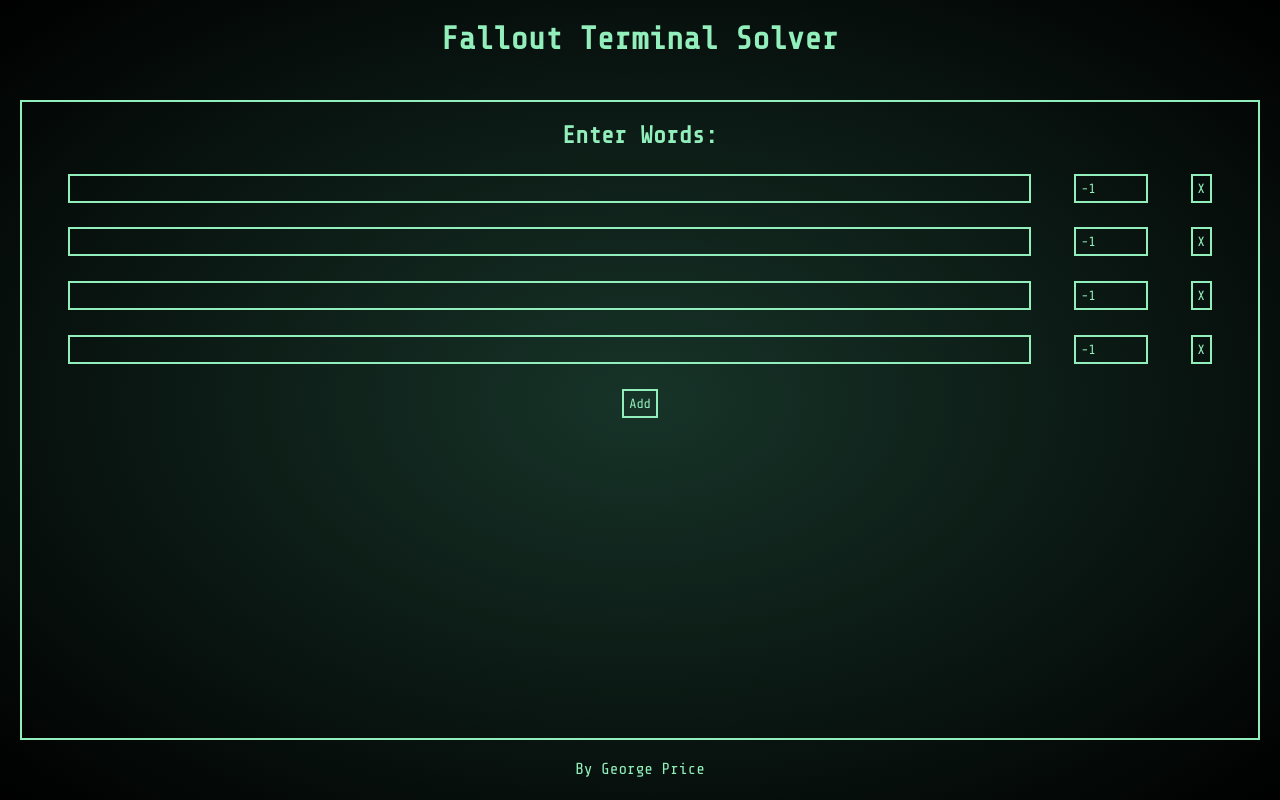
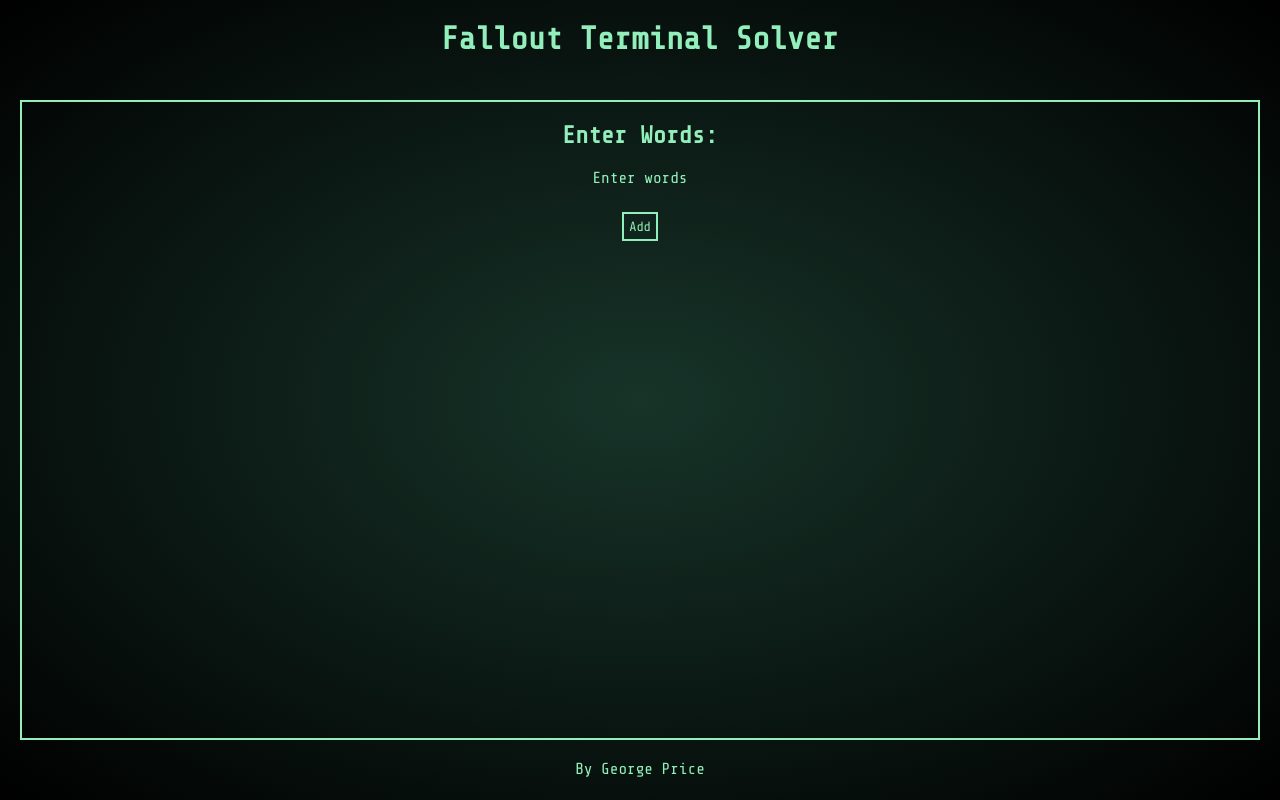
Before and after one commit to georgeprice/fts, a React (Vite) app: page / in a window 1280 px wide. Built offline with nearby package versions, Linux system fonts and the light colour scheme.

Commit message:
storing entry state in one object

```diff
--- a/src/App.js
+++ b/src/App.js
@@ -4,52 +4,54 @@
 import Solve from "./Solve";
 
 const App = () => {
-  const [words, setWords] = useState(["", "", "", ""]);
-  const [matches, setMatches] = useState([-1, -1, -1, -1]);
+  const [entries, setEntries] = useState([]);
 
-  let deleteEntry = (index) => {
-    let cloned = [...words];
-    cloned.splice(index, 1);
-    setWords(cloned);
-  };
-
-  let updateWord = (index, word) => {
-    let cloned = [...words];
-    cloned[index] = word;
-    setWords(cloned);
-  };
-
-  let updateMatches = (index, matches) => {
-    let cloned = [...matches];
-    cloned[index] = matches;
-    setMatches(cloned);
-  };
-
-  let equalLength = words
-    .map((word) => word.length)
+  let equalLength = entries
+    .map(({ word }) => word.length)
     .every((length, i, arr) => length === arr[0] && length > 0);
 
+  let tutorial = null;
   let solutions = {};
-  if (equalLength) {
-    let state = words.map((_, i) => {
-      return { word: words[i], matches: matches[i] };
-    });
-    solutions = Solve(state);
-    console.table(solutions);
+  if (entries.length == 0) {
+    tutorial = "Enter words";
+  } else if (equalLength) {
+    let total = 0;
+    [solutions, total] = Solve(entries);
+    if (total == 0) {
+      tutorial = `No possible solutions - check your inputs`;
+    } else if (total == 1) {
+      tutorial = `${total} possible solution`;
+    } else {
+      tutorial = `${total} possible solutions`;
+    }
+  } else {
+    tutorial = "Words must be same length";
   }
+
+  const onChange = ({ index, word, matches, deleted }) => {
+    if (deleted === true) {
+      let cloned = [...entries];
+      cloned.splice(index, 1);
+      setEntries(cloned);
+      return;
+    }
+    let cloned = [...entries];
+    cloned[index] = { word, matches };
+    setEntries(cloned);
+  };
 
   return (
     <section>
       <h1>Enter Words:</h1>
-      {words.map((word, i) => (
+      {tutorial ? <p>{tutorial}</p> : null}
+      {entries.map(({ word, matches }, i) => (
         <Entry
           key={i}
+          index={i}
           word={word}
-          matches={matches[i]}
-          onDelete={() => deleteEntry(i)}
-          onWordChange={(word) => updateWord(i, word)}
-          onMatchesChange={(count) => updateMatches(i, count)}
-          possible={solutions[word]}
+          matches={matches}
+          onChange={onChange}
+          state={solutions[word]}
         />
       ))}
       <div className="entry">
@@ -57,8 +59,7 @@
           type="button"
           className="add"
           onClick={() => {
-            setWords(words.concat(""));
-            setMatches(matches.concat(-1));
+            setEntries(entries.concat({ word: "", matches: -1 }));
           }}
         >
           Add
--- a/src/Entry.js
+++ b/src/Entry.js
@@ -1,23 +1,23 @@
-const Entry = ({
-  word,
-  matches,
-  onDelete,
-  onWordChange,
-  onMatchesChange,
-  possible,
-}) => {
-  let state =
-    possible === undefined
-      ? "answered"
-      : possible === true
-      ? "possible"
-      : "impossible";
+const Entry = ({ index, word, matches, onChange, state }) => {
+  const onWordChange = (event) => {
+    onChange({ index, word: event.target.value.toUpperCase(), matches });
+  };
+
+  const onMatchesChange = (event) => {
+    onChange({ index, word, matches: parseInt(event.target.value) });
+  };
+
+  const onDelete = () => {
+    onChange({ index, deleted: true });
+  };
+
   return (
     <div className={"entry " + state}>
       <input
         type="text"
         className="word"
-        onChange={({ target: { value } }) => onWordChange(value.toUpperCase())}
+        onChange={onWordChange}
+        placeholder={"Enter word"}
         value={word}
         disabled={state === "impossible"}
       />
@@ -26,7 +26,7 @@
         min="0"
         className="matches"
         value={matches}
-        onChange={({ target: { value } }) => onMatchesChange(value)}
+        onChange={onMatchesChange}
         disabled={state === "impossible"}
       />
       <button type="button" className="delete" onClick={onDelete}>
--- a/src/Solve.js
+++ b/src/Solve.js
@@ -2,21 +2,24 @@
 import { Difference } from "./Utils";
 
 const Solve = (words) => {
-  console.log("solve", words);
   if (words.length < 2) {
-    return;
+    return [{}, 1];
   }
 
   let graph = new Graph(words, Difference);
-  console.log(graph);
   let possibles = {};
+  let total = 0;
   for (const start of graph.nodes) {
+    possibles = Object.assign(possibles, { [start]: "selected" });
     if (graph.matches[start] < 0) {
       let possible = graph.walk(start);
-      possibles = Object.assign(possibles, { [start]: possible });
+      total += possible ? 1 : 0;
+      possibles = Object.assign(possibles, {
+        [start]: possible ? "possible" : "impossible",
+      });
     }
   }
-  return possibles;
+  return [possibles, total];
 };
 
 export default Solve;
--- a/src/style.css
+++ b/src/style.css
@@ -17,7 +17,8 @@
 }
 
 h1,
-h2 {
+h2,
+p {
   text-align: center;
 }
 
```
